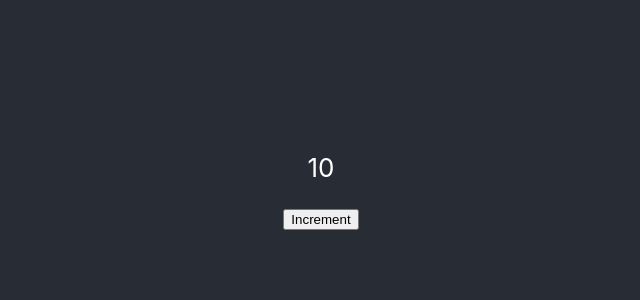
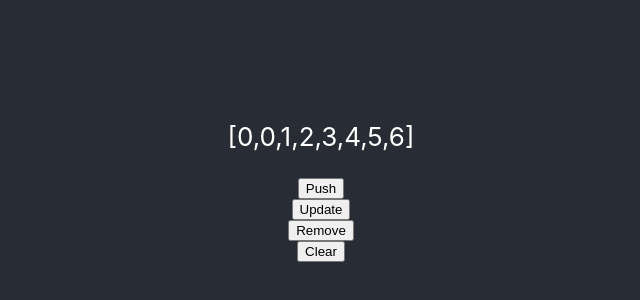
Before and after one commit to bobkov-evgeny/react-custom-hooks, a React (Create React App) app: page / in a window 1280 px wide. Shown: the part 222-522 px from the top of the page, without its empty margins (319-959 px from the left). Built offline with nearby package versions, Linux system fonts and the light colour scheme.

Commit message:
useArray hook implementation

```diff
--- a/src/App.js
+++ b/src/App.js
@@ -1,26 +1,33 @@
 import './App.css';
-import {useState} from "react";
-import {useUpdateEffect} from "./useUpdateEffect";
+import {useArray} from "./useArray";
+import {useDebounce} from "./useDebounce";
 
 function App() {
-    const [count, setCount] = useState(10);
+    const [values, {push, update, filter, remove, clear}] = useArray([0, 0, 1,2,3,4,5,6]);
 
-    // useDebounce(() => {
+    useDebounce(() => {
+        filter(a => a !== 0)
+    }, 1000, [values]);
+
+    // useUpdateEffect(() => {
     //     alert(count);
-    // }, 1000, [count])
-
-    useUpdateEffect(() => {
-        alert(count);
-    }, [count])
+    // }, [count]);
 
     return (
         <div className="App">
             <header className="App-header">
                 <p>
-                    {count}
+                    [{values.join(',')}]
                 </p>
 
-                <button onClick={() => setCount(c => c+1)}>Increment</button>
+                <button onClick={() => push(values.length)}>Push</button>
+
+                <button onClick={() => update(3, 777)}>Update</button>
+
+                <button onClick={() => remove(3)}>Remove</button>
+
+                <button onClick={() => clear()}>Clear</button>
+
             </header>
         </div>
     );
--- /dev/null
+++ b/src/useArray.js
@@ -0,0 +1,40 @@
+import {useState} from "react";
+
+export function useArray(defaultValue) {
+    const [array, setArray] = useState(defaultValue);
+
+    const push = (element) => {
+        setArray(prevState => [...prevState, element]);
+    };
+
+    const filter = (callback) => {
+        setArray(a => a.filter(callback))
+    }
+
+    const update = (index, newElement) => {
+        setArray(a => [
+            ...a.slice(0, index),
+            newElement,
+            ...a.slice(index + 1, a.length)
+        ]);
+    };
+
+    const clear = () => {
+        setArray([]);
+    };
+
+    const remove = (index) => {
+        setArray(a => [
+            ...a.slice(0, index),
+            ...a.slice(index + 1, a.length)
+        ])
+    }
+
+    return [array, {
+        push,
+        update,
+        filter,
+        remove,
+        clear
+    }]
+}
```
